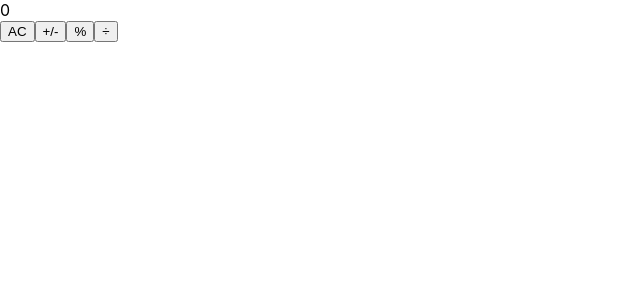
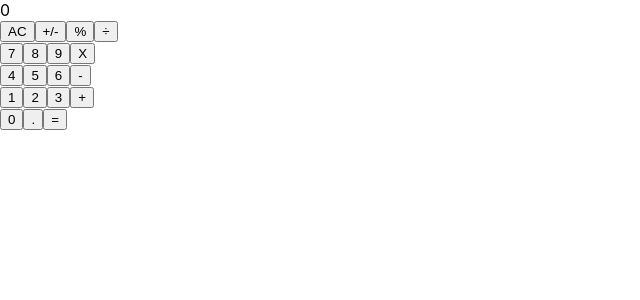
Before and after one commit to Samitti/React-Calculator-App, a React (Create React App) app: page / in a window 1280 px wide. Shown: the top 300 px of the page, without its empty margins (0-640 px from the left). Built offline with nearby package versions, Linux system fonts and the light colour scheme.

Commit message:
add buttons and display component

```diff
--- a/src/components/App.js
+++ b/src/components/App.js
@@ -1,4 +1,3 @@
-import React from 'react';
 import '../App.css';
 import Display from './Display';
 import ButtonPannel from './ButtonPannel';
--- a/src/components/Button.js
+++ b/src/components/Button.js
@@ -1,7 +1,6 @@
-import React from 'react';
 import PropTypes from 'prop-types';
 
-function Button(props) {
+export default function Button(props) {
   const { name } = props;
   return (
     <button type="button">
@@ -13,5 +12,3 @@
 Button.propTypes = {
   name: PropTypes.string.isRequired,
 };
-
-export default Button;
--- a/src/components/ButtonPannel.js
+++ b/src/components/ButtonPannel.js
@@ -1,4 +1,3 @@
-import React from 'react';
 import Button from './Button';
 
 export default function ButtonPannel() {
@@ -10,6 +9,29 @@
         <Button name="%" />
         <Button name="÷" />
       </div>
+      <div className="rowTwo">
+        <Button name="7" />
+        <Button name="8" />
+        <Button name="9" />
+        <Button name="X" />
+      </div>
+      <div className="rowThree">
+        <Button name="4" />
+        <Button name="5" />
+        <Button name="6" />
+        <Button name="-" />
+      </div>
+      <div className="rowFour">
+        <Button name="1" />
+        <Button name="2" />
+        <Button name="3" />
+        <Button name="+" />
+      </div>
+      <div className="rowFive">
+        <Button name="0" />
+        <Button name="." />
+        <Button name="=" />
+      </div>
     </div>
   );
 }
--- a/src/components/Display.js
+++ b/src/components/Display.js
@@ -1,4 +1,3 @@
-import React from 'react';
 import PropTypes from 'prop-types';
 
 export default function Display(props) {
```
Also changed, not shown: 1 other file (tests, documents, lock files or other folders). Lines whose indentation alone changed are shown as unchanged.
